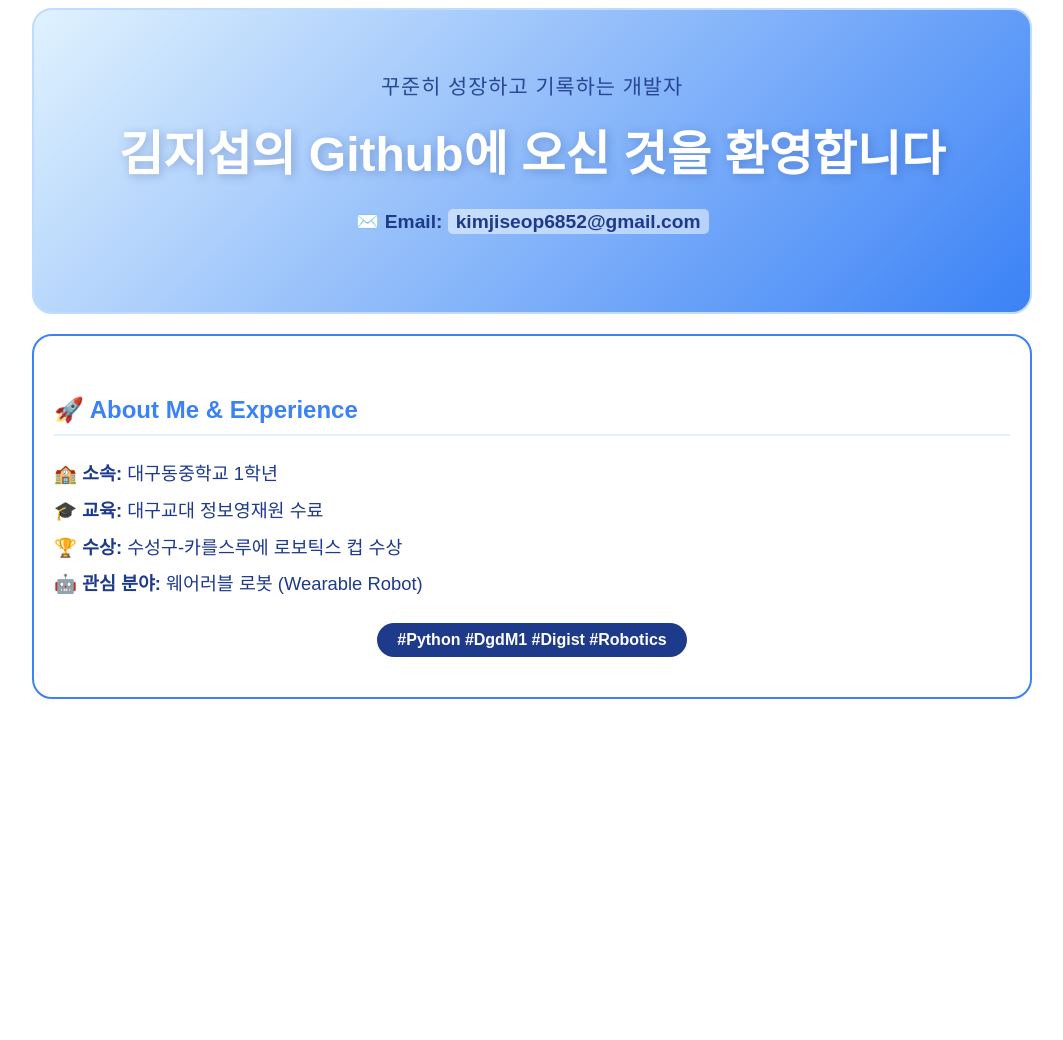
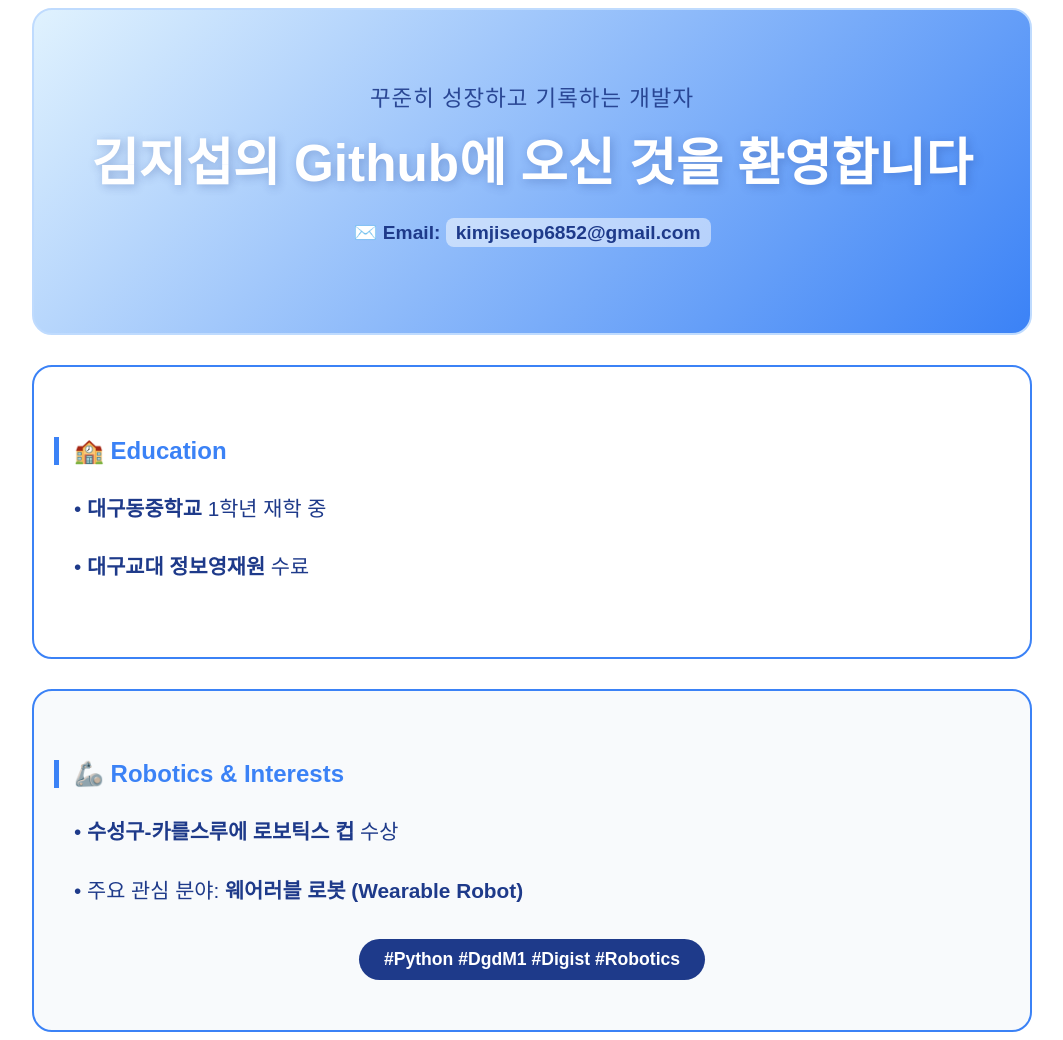
Before and after one commit to kimjiseop0924/kimjiseop0924.github.io, a plain HTML site: page index.html in a window 1280 px wide. Shown: the whole page, without its empty margins (108-1171 px from the left). Before the commit the page ends 800 px from the top, so only its background shows below. Drawn offline with Linux system fonts and the light colour scheme.

Commit message:
Update index.html

```diff
--- a/index.html
+++ b/index.html
@@ -1,36 +1,47 @@
 <div align="center">
+
   <div style="font-family: 'Arial', sans-serif;
               background: linear-gradient(135deg, #e0f2fe 0%, #3b82f6 100%);
-              padding: 60px 20px;
+              padding: 70px 20px;
               border-radius: 20px;
               color: #1e3a8a;
               border: 2px solid #bfdbfe;
               width: 100%;
               max-width: 1000px;
               box-sizing: border-box;
-              margin-bottom: 20px;">
-
-    <p style="font-size: 1.3rem; opacity: 0.9; margin: 0 0 15px 0; letter-spacing: 1px;">
+              margin-bottom: 30px;">
+    <p style="font-size: 1.4rem; opacity: 0.9; margin: 0 0 10px 0; letter-spacing: 1px;">
       꾸준히 성장하고 기록하는 개발자
     </p>
-
-    <h1 style="font-size: 3rem;
-               margin: 0;
-               font-weight: 900;
-               color: #ffffff;
-               text-shadow: 2px 2px 10px rgba(30, 58, 138, 0.3);
-               word-break: keep-all;">
+    <h1 style="font-size: 3.2rem; margin: 0; font-weight: 900; color: #ffffff; text-shadow: 2px 2px 10px rgba(30, 58, 138, 0.3); word-break: keep-all;">
       김지섭의 Github에 오신 것을 환영합니다
     </h1>
-
     <p style="font-size: 1.2rem; margin-top: 25px; font-weight: bold;">
-      ✉️ Email: <span style="background-color: rgba(255,255,255,0.5); padding: 2px 8px; border-radius: 5px;">kimjiseop6852@gmail.com</span>
+      ✉️ Email: <span style="background-color: rgba(255,255,255,0.5); padding: 4px 10px; border-radius: 8px;">kimjiseop6852@gmail.com</span>
     </p>
   </div>
 
   <div style="font-family: 'Arial', sans-serif;
               background: white;
-              padding: 40px 20px;
+              padding: 50px 20px;
+              border-radius: 20px;
+              color: #1e3a8a;
+              border: 2px solid #3b82f6;
+              width: 100%;
+              max-width: 1000px;
+              box-sizing: border-box;
+              margin-bottom: 30px;
+              text-align: left;">
+    <h2 style="color: #3b82f6; border-left: 5px solid #3b82f6; padding-left: 15px; margin-bottom: 25px;">🏫 Education</h2>
+    <div style="font-size: 1.3rem; line-height: 1.8; padding-left: 20px;">
+      <p>• <b>대구동중학교</b> 1학년 재학 중</p>
+      <p>• <b>대구교대 정보영재원</b> 수료</p>
+    </div>
+  </div>
+
+  <div style="font-family: 'Arial', sans-serif;
+              background: #f8fafc;
+              padding: 50px 20px;
               border-radius: 20px;
               color: #1e3a8a;
               border: 2px solid #3b82f6;
@@ -38,25 +49,16 @@
               max-width: 1000px;
               box-sizing: border-box;
               text-align: left;">
-
-    <h2 style="color: #3b82f6; border-bottom: 2px solid #e0f2fe; padding-bottom: 10px;">🚀 About Me & Experience</h2>
-
-    <ul style="list-style: none; padding: 0; font-size: 1.15rem; line-height: 2;">
-      <li>🏫 <b>소속:</b> 대구동중학교 1학년</li>
-      <li>🎓 <b>교육:</b> 대구교대 정보영재원 수료</li>
-      <li>🏆 <b>수상:</b> 수성구-카를스루에 로보틱스 컵 수상</li>
-      <li>🤖 <b>관심 분야:</b> 웨어러블 로봇 (Wearable Robot)</li>
-    </ul>
-
-    <div style="text-align: center; margin-top: 20px;">
-      <div style="display: inline-block;
-                  background-color: #1e3a8a;
-                  color: white;
-                  padding: 8px 20px;
-                  border-radius: 50px;
-                  font-weight: bold;">
+    <h2 style="color: #3b82f6; border-left: 5px solid #3b82f6; padding-left: 15px; margin-bottom: 25px;">🦾 Robotics & Interests</h2>
+    <div style="font-size: 1.3rem; line-height: 1.8; padding-left: 20px; margin-bottom: 30px;">
+      <p>• <b>수성구-카를스루에 로보틱스 컵</b> 수상</p>
+      <p>• 주요 관심 분야: <b>웨어러블 로봇 (Wearable Robot)</b></p>
+    </div>
+    <div style="text-align: center;">
+      <div style="display: inline-block; background-color: #1e3a8a; color: white; padding: 10px 25px; border-radius: 50px; font-weight: bold; font-size: 1.1rem;">
         #Python #DgdM1 #Digist #Robotics
       </div>
     </div>
   </div>
+
 </div>
```
